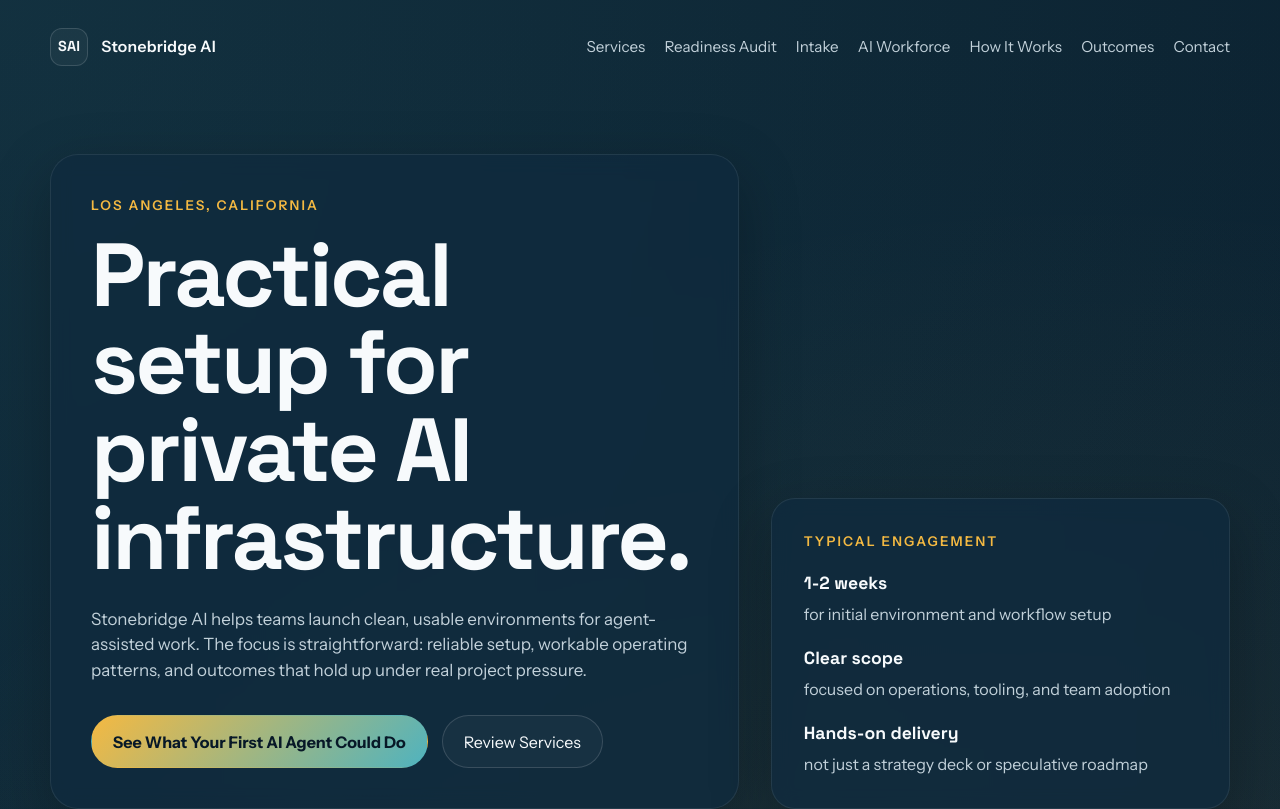
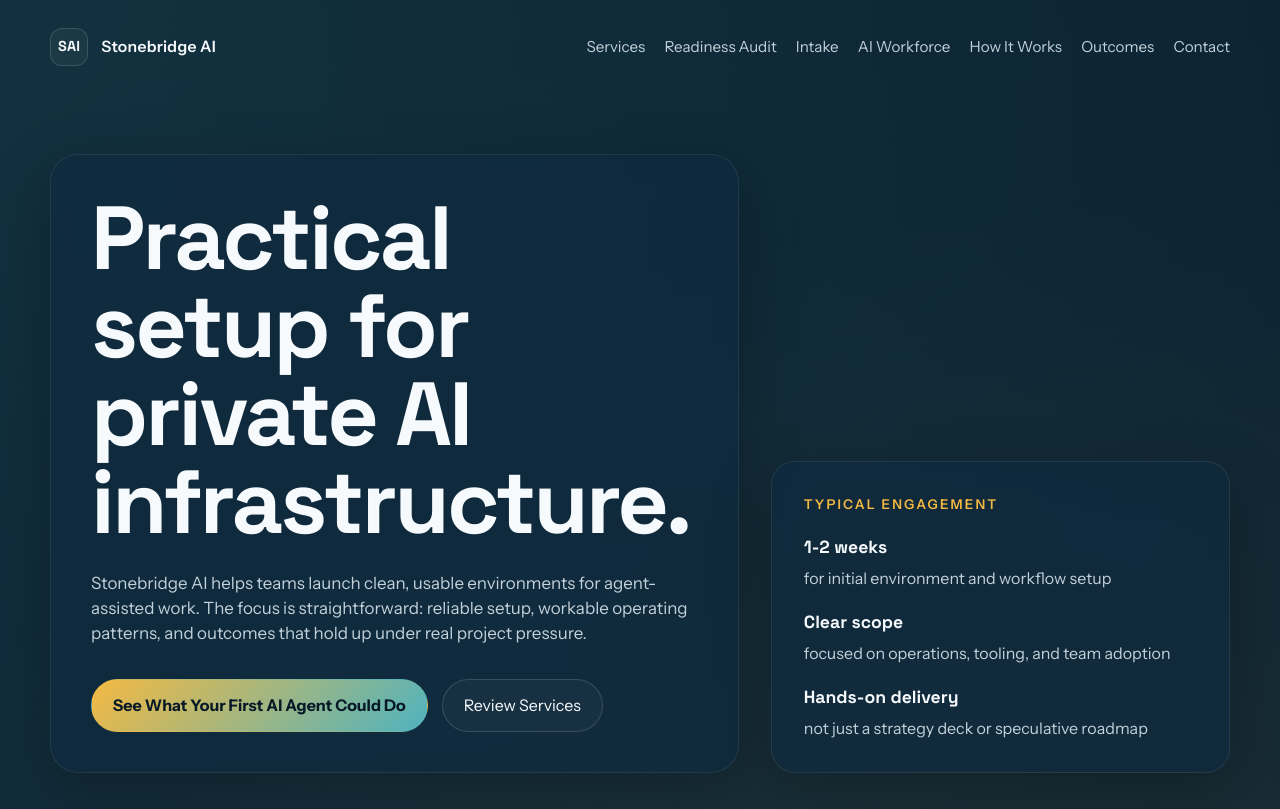
Before and after one commit to krisStone7/agentic-solutions-landing, a React (Vite) app: page / in a window 1280 px wide. Shown: the top 809 px of the page. Built offline with nearby package versions, Linux system fonts and the light colour scheme.

Commit message:
Move location text to contact section

```diff
--- a/src/App.jsx
+++ b/src/App.jsx
@@ -268,7 +268,6 @@ ${intakeForm.notes}`,
       <main id="top">
         <section className="hero section">
           <div className="hero-copy">
-            <p className="eyebrow">Los Angeles, California</p>
             <h1>Practical setup for private AI infrastructure.</h1>
             <p className="lead">
               Stonebridge AI helps teams launch clean, usable environments for
@@ -693,6 +692,7 @@ ${intakeForm.notes}`,
               from a clear implementation roadmap.
             </p>
             <p className="contact-note">Contact Kris Stone at Stonebridge AI.</p>
+            <p className="contact-location">Los Angeles, California</p>
             <a className="button button-primary" href="mailto:stonebridgeai@agentmail.to">
               stonebridgeai@agentmail.to
             </a>
```
